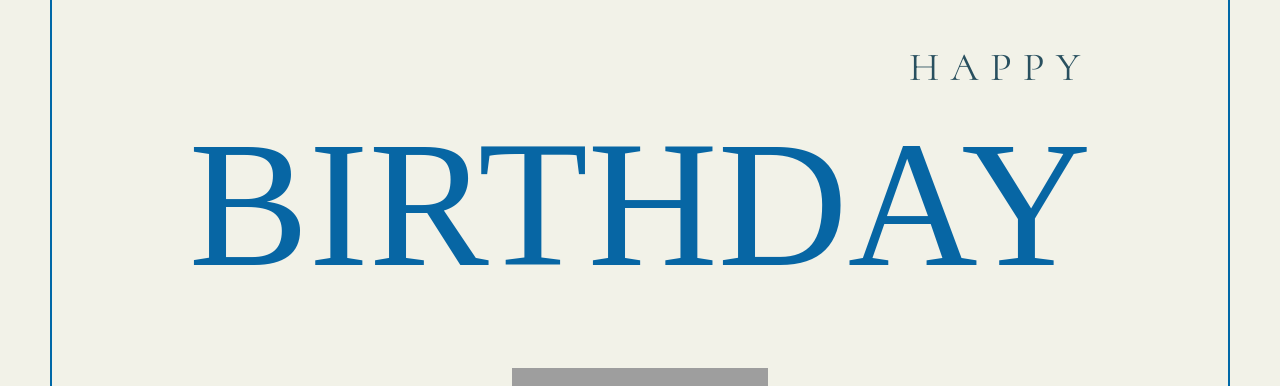
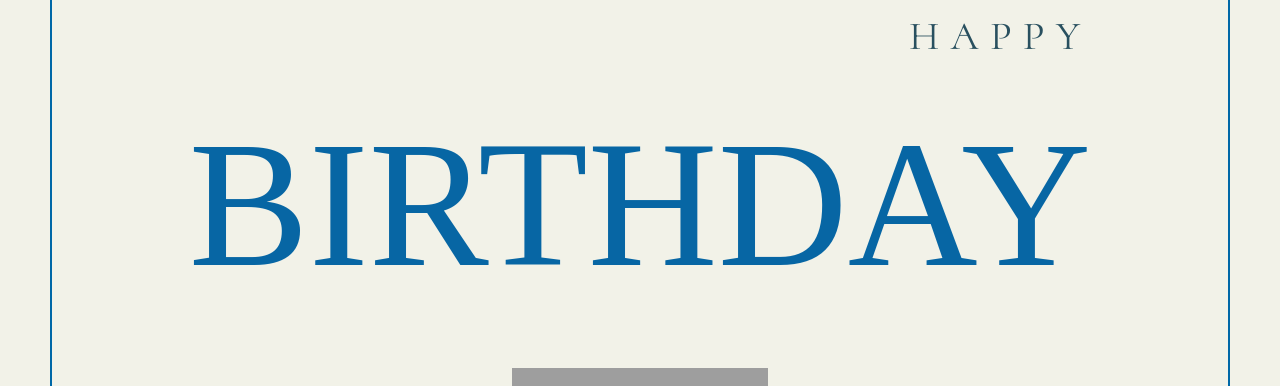
Before and after one commit to sanislearning/BirthdayWebsite, a React (Vite) app in the folder birthday-site/: page /pro in a window 1280 px wide. Shown: the part 240-626 px from the top of the page. Built offline with nearby package versions, Linux system fonts and the light colour scheme; grey boxes are pictures that could not be loaded; a web font is replaced by a local one.

Commit message:
Big error that causes everything above cute-birthday-text not load

```diff
--- a/birthday-site/src/pages/cute.css
+++ b/birthday-site/src/pages/cute.css
@@ -64,7 +64,7 @@
   max-width: 800px;
 }
 
-.birthday-text {
+.cute-birthday-text {
   fill: #FFF;
   font-family: 'Playfair Display', serif;
   font-style: normal;
--- a/birthday-site/src/pages/cute.jsx
+++ b/birthday-site/src/pages/cute.jsx
@@ -32,7 +32,7 @@
               fill="transparent"
             />
           </defs>
-          <text className="birthday-text">
+          <text className="cute-birthday-text">
             <textPath href="#semiPath" startOffset="50%" textAnchor="middle">
               Happy Birthday Siva
             </textPath>
--- a/birthday-site/src/pages/pro.css
+++ b/birthday-site/src/pages/pro.css
@@ -10,7 +10,8 @@
 body {
   width: 100vw;
   height: 100vh;
-  overflow: hidden;
+  overflow-x: hidden; /* prevent horizontal scrolling only */
+  overflow-y: auto;
   display: flex;
   justify-content: center;
   align-items: center;
```
